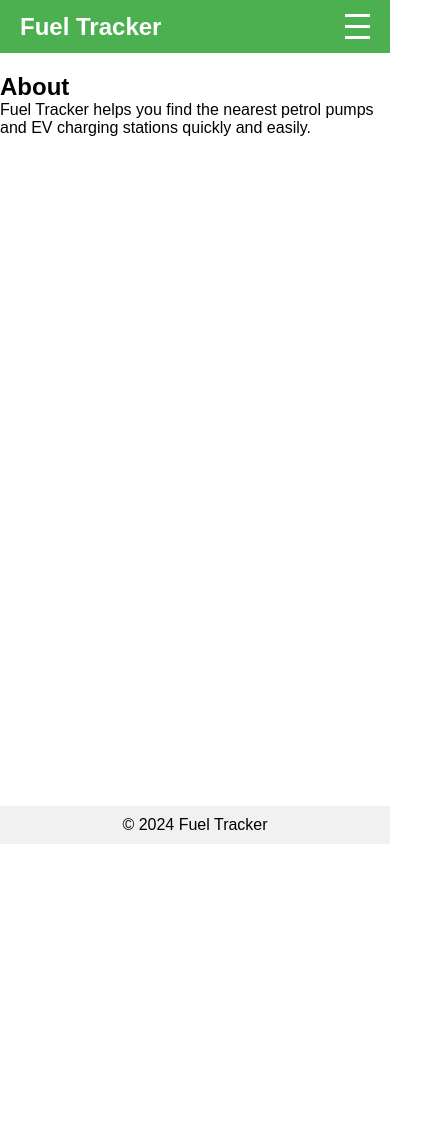
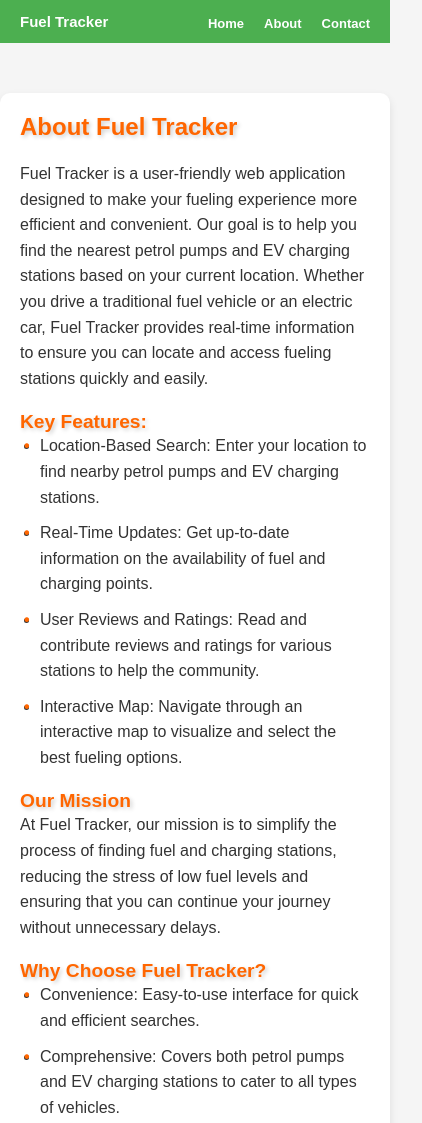
Before and after one commit to panchalbhakti/FuelTracker, a plain HTML site: page about.html in a window 390 px wide. Shown: the top 1123 px of the page, 422 px wide, since content can reach past the window. Before the commit the page ends 844 px from the top, so only its background shows below. Drawn offline with Linux system fonts and the light colour scheme.

Commit message:
responsive code

```diff
--- a/about.css
+++ b/about.css
@@ -42,6 +42,7 @@ header {
 
 .navbar-links li {
     margin-left: 20px;
+    font-size: 1.25rem;
 }
 
 .navbar-links a {
@@ -54,50 +55,122 @@ header {
     text-decoration: underline;
 }
 
-.navbar-toggle {
-    display: none;
-    flex-direction: column;
-    cursor: pointer;
+body {
+    font-family: 'Arial', sans-serif;
+    background-color: #f5f5f5;
+    color: #333;
+    margin: 0;
+    padding: 0;
 }
 
-.bar {
-    height: 3px;
-    width: 25px;
-    background-color: white;
-    margin: 4px 0;
+.about-section {
+    max-width: 800px;
+    margin: 50px auto;
+    padding: 20px;
+    background: #fff;
+    box-shadow: 0 4px 8px rgba(0, 0, 0, 0.1);
+    border-radius: 10px;
+    animation: fadeIn 2s ease-in-out;
 }
 
-.section {
-    margin: 20px 0;
+.about-section h1,
+.about-section h2 {
+    color: #ff6600;
+    text-shadow: 2px 2px 4px rgba(0, 0, 0, 0.2);
 }
 
-footer {
-    background-color: #f1f1f1;
+.about-section h1 {
+    font-size: 2.5em;
+    margin-bottom: 20px;
+}
+
+.about-section h2 {
+    font-size: 1.8em;
+    margin-top: 20px;
+}
+
+.about-section p,
+.about-section ul {
+    font-size: 1.2em;
+    line-height: 1.6;
+}
+
+.about-section ul {
+    padding-left: 20px;
+}
+
+.about-section ul li {
+    margin-bottom: 10px;
+}
+
+.about-section ul li::before {
+    content: '•';
+    color: #ff6600;
+    font-weight: bold;
+    display: inline-block;
+    width: 1em;
+    margin-left: -1em;
+}
+
+@keyframes fadeIn {
+    from {
+        opacity: 0;
+        transform: translateY(20px);
+    }
+    to {
+        opacity: 1;
+        transform: translateY(0);
+    }
+}
+
+
+.footer-section {
     text-align: center;
-    padding: 10px 0;
-    position: fixed;
+    padding: 1rem;
+    background-color: #333;
+    color: #fff;
+    box-shadow: 0 -4px 8px rgba(0, 0, 0, 0.1);
+    width: 100%;
     bottom: 0;
-    width: 100%;
+}
+
+.footer-section p {
+    margin: 0.5rem 0;
+}
+
+.footer-section a {
+    color: #ff6600;
+    text-decoration: none;
+}
+
+.footer-section a:hover {
+    text-decoration: underline;
 }
 
 /* Responsive Design */
 @media (max-width: 768px) {
-    .navbar-links {
-        display: none;
-        flex-direction: column;
-        width: 100%;
-        text-align: center;
+    .navbar-links a {
+        font-size: 13px;
     }
 
-    .navbar-links li {
-        margin: 10px 0;
+    .navbar-brand a {
+        font-size: 15px;
     }
 
-    .navbar-toggle {
-        display: flex;
+    .about-section h1 {
+        font-size: 1.5em;
+        margin-bottom: 20px;
     }
 
-    .navbar-links.active {
-        display: flex;
+    .about-section h2 {
+        font-size: 1.2em;
+        margin-top: 20px;
     }
+
+    .about-section p,
+    .about-section ul {
+        font-size: 1em;
+        line-height: 1.6;
+    }
+
 }
--- a/about.html
+++ b/about.html
@@ -16,21 +16,37 @@
                 <li><a href="index.html">Home</a></li>
                 <li><a href="about.html">About</a></li>
                 <li><a href="contact.html">Contact</a></li>
-                <li><a href="features.html">Features</a></li>
             </ul>
-            <div class="navbar-toggle" id="mobile-menu">
-                <span class="bar"></span>
-                <span class="bar"></span>
-                <span class="bar"></span>
-            </div>
         </nav>
     </header>
-    <section id="about" class="section">
-        <h2>About</h2>
-        <p>Fuel Tracker helps you find the nearest petrol pumps and EV charging stations quickly and easily.</p>
+    <section class="about-section">
+        <h1>About Fuel Tracker</h1>
+        <p>Fuel Tracker is a user-friendly web application designed to make your fueling experience more efficient and convenient. Our goal is to help you find the nearest petrol pumps and EV charging stations based on your current location. Whether you drive a traditional fuel vehicle or an electric car, Fuel Tracker provides real-time information to ensure you can locate and access fueling stations quickly and easily.</p>
+
+        <h2>Key Features:</h2>
+        <ul>
+            <li>Location-Based Search: Enter your location to find nearby petrol pumps and EV charging stations.</li>
+            <li>Real-Time Updates: Get up-to-date information on the availability of fuel and charging points.</li>
+            <li>User Reviews and Ratings: Read and contribute reviews and ratings for various stations to help the community.</li>
+            <li>Interactive Map: Navigate through an interactive map to visualize and select the best fueling options.</li>
+        </ul>
+
+        <h2>Our Mission</h2>
+        <p>At Fuel Tracker, our mission is to simplify the process of finding fuel and charging stations, reducing the stress of low fuel levels and ensuring that you can continue your journey without unnecessary delays.</p>
+
+        <h2>Why Choose Fuel Tracker?</h2>
+        <ul>
+            <li>Convenience: Easy-to-use interface for quick and efficient searches.</li>
+            <li>Comprehensive: Covers both petrol pumps and EV charging stations to cater to all types of vehicles.</li>
+            <li>Community-Driven: User reviews and ratings to provide reliable and trustworthy information.</li>
+            <li>Accessibility: Accessible from any device, ensuring you have access to information whenever you need it.</li>
+        </ul>
+
+        <p>Fuel Tracker is your reliable companion on the road, dedicated to providing a seamless and stress-free fueling experience.</p>
     </section>
-    <footer>
-        <p>&copy; 2024 Fuel Tracker</p>
+    <footer class="footer-section">
+        <p>&copy; 2024 Fuel Tracker. All rights reserved.</p>
+        <p>For any inquiries, please contact us at <a href="mailto:support@fueltracker.com">support@fueltracker.com</a>.</p>
     </footer>
 </body>
 </html>
--- a/features.css
+++ /dev/null
@@ -1,103 +0,0 @@
-* {
-    margin: 0;
-    padding: 0;
-}
-
-body {
-    font-family: Arial, sans-serif;
-    margin: 0;
-    padding: 0;
-    box-sizing: border-box;
-}
-
-header {
-    background-color: #4CAF50;
-    padding: 10px 0;
-    position: sticky;
-    top: 0;
-    width: 100%;
-    z-index: 1000;
-}
-
-.navbar {
-    display: flex;
-    justify-content: space-between;
-    align-items: center;
-    padding: 0 20px;
-}
-
-.navbar-brand a {
-    color: white;
-    text-decoration: none;
-    font-size: 24px;
-    font-weight: bold;
-}
-
-.navbar-links {
-    list-style: none;
-    display: flex;
-    margin: 0;
-    padding: 0;
-}
-
-.navbar-links li {
-    margin-left: 20px;
-}
-
-.navbar-links a {
-    color: white;
-    text-decoration: none;
-    font-weight: bold;
-}
-
-.navbar-links a:hover {
-    text-decoration: underline;
-}
-
-.navbar-toggle {
-    display: none;
-    flex-direction: column;
-    cursor: pointer;
-}
-
-.bar {
-    height: 3px;
-    width: 25px;
-    background-color: white;
-    margin: 4px 0;
-}
-
-.section {
-    margin: 20px 0;
-}
-
-footer {
-    background-color: #f1f1f1;
-    text-align: center;
-    padding: 10px 0;
-    position: fixed;
-    bottom: 0;
-    width: 100%;
-}
-
-/* Responsive Design */
-@media (max-width: 768px) {
-    .navbar-links {
-        display: none;
-        flex-direction: column;
-        width: 100%;
-        text-align: center;
-    }
-
-    .navbar-links li {
-        margin: 10px 0;
-    }
-
-    .navbar-toggle {
-        display: flex;
-    }
-
-    .navbar-links.active {
-        display: flex;
-    }
-}
--- a/style.css
+++ b/style.css
@@ -261,12 +261,13 @@ h4{
     }
 
     #map{
-        width: 23rem;
+        width: 21rem;
         height: 23rem;
     }
 
     .custom-map-control-button{
-        height: 25px;
+        height: 2.17rem;
+        width: 6rem;
     }
 
     #pac-input{
```
Also changed, not shown: contact.css (+8 -0 lines), features.html (deleted, +0 -36 lines), index.html (+2 -0 lines).
